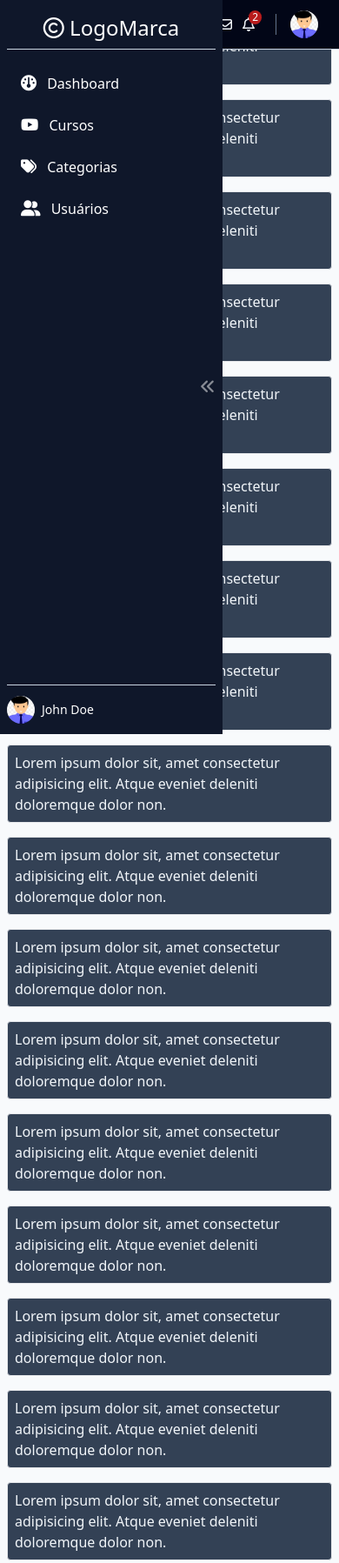
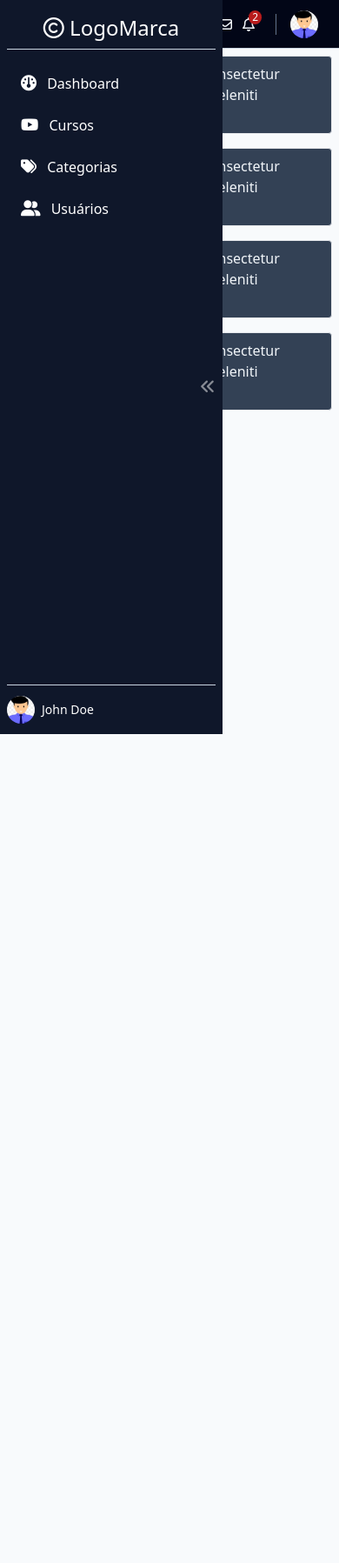
Before and after one commit to risaltte/dashboard-tailwindCSS, a website built with Vite: page index.html in a window 390 px wide. Shown: the top 1797 px of the page at 87% size. After the commit the page ends 844 px from the top, so only its background shows below. Built offline with nearby package versions, Linux system fonts and the light colour scheme.

Commit message:
Responsiveness adjustments

```diff
--- a/index.html
+++ b/index.html
@@ -16,13 +16,13 @@
 </head>
 
 <body
-	class="bg-gray-900 md:flex"
+	class="bg-slate-50 md:flex"
 	x-data="sidebar"
 >
 	<!-- Sidebar -->
 	<aside
 		x-show="openSidebar"
-		class="flex flex-col bg-slate-900 text-white w-64 h-screen absolute left-0 top-0 bottom-0 z-10 md:fixed"
+		class="flex flex-col bg-slate-900 text-white w-64 h-screen absolute left-0 top-0 bottom-0 z-10"
 	>
 		<div class="text-2xl border-b border-slate-300 m-2 py-2 text-center">
 			<i class="fa-regular fa-copyright"></i> LogoMarca
@@ -67,7 +67,7 @@
 			<i class="fa-solid fa-angles-left"></i>
 		</button>
 
-		<div class="py-1 mx-2 border-t border-slate-300">
+		<div class="py-1 mx-2 border-t border-slate-300 hover:cursor-pointer hover:brightness-75">
 			<div class="flex py-2 items-center gap-2">
 				<img
 					class="w-8 h-8 rounded-full"
@@ -80,10 +80,12 @@
 	</aside>
 
 	<main
-		class="md:flex md:flex-1 md:h-full"
+		class="flex flex-col md:flex md:flex-1 md:h-full"
 		x-bind:class="{'md:ml-64': openSidebar}"
 	>
-		<header class="fixed top-0 right-0 flex w-full justify-between items-center p-2 border-b border-slate-300 bg-slate-950 text-slate-100">
+		<header
+			class="fixed top-0 right-0 flex justify-between items-center w-full h-14 p-2 border-b border-slate-300 bg-slate-950 text-slate-100"
+		>
 			<button
 				@click="toggleSidebar"
 				class="mx-4"
@@ -93,17 +95,24 @@
 
 			<div class="flex justify-between items-center">
 				<div class="flex gap-3 border-r border-slate-500 pr-6">
-					<div class="relative">
+					<a
+						href="#"
+						class="relative hover:brightness-75"
+					>
+
 						<i class="fa-regular fa-envelope"></i>
-					</div>
+					</a>
 
-					<div class="relative">
+					<a
+						href="#"
+						class="relative hover:brightness-75"
+					>
 						<i class="fa-regular fa-bell"></i>
 						<span class="absolute -top-1 -right-2 bg-red-700 text-white text-xs rounded-full px-1">2</span>
-					</div>
+					</a>
 				</div>
 
-				<div class="flex py-1 items-center gap-2 mx-4">
+				<div class="flex py-1 items-center gap-2 mx-4 hover:cursor-pointer">
 					<img
 						class="w-8 h-8 rounded-full"
 						src="./images/user-avatar.jpg"
@@ -114,58 +123,7 @@
 		</header>
 
 		<!-- Content -->
-		<div class="p-2 bg-slate-50 md:h-full w-full">
-			<div class="p-2 border rounded mb-4 bg-slate-700 text-slate-100">
-				Lorem ipsum dolor sit, amet consectetur adipisicing elit. Atque eveniet deleniti doloremque dolor non.
-			</div>
-			<div class="p-2 border rounded mb-4 bg-slate-700 text-slate-100">
-				Lorem ipsum dolor sit, amet consectetur adipisicing elit. Atque eveniet deleniti doloremque dolor non.
-			</div>
-			<div class="p-2 border rounded mb-4 bg-slate-700 text-slate-100">
-				Lorem ipsum dolor sit, amet consectetur adipisicing elit. Atque eveniet deleniti doloremque dolor non.
-			</div>
-			<div class="p-2 border rounded mb-4 bg-slate-700 text-slate-100">
-				Lorem ipsum dolor sit, amet consectetur adipisicing elit. Atque eveniet deleniti doloremque dolor non.
-			</div>
-			<div class="p-2 border rounded mb-4 bg-slate-700 text-slate-100">
-				Lorem ipsum dolor sit, amet consectetur adipisicing elit. Atque eveniet deleniti doloremque dolor non.
-			</div>
-			<div class="p-2 border rounded mb-4 bg-slate-700 text-slate-100">
-				Lorem ipsum dolor sit, amet consectetur adipisicing elit. Atque eveniet deleniti doloremque dolor non.
-			</div>
-			<div class="p-2 border rounded mb-4 bg-slate-700 text-slate-100">
-				Lorem ipsum dolor sit, amet consectetur adipisicing elit. Atque eveniet deleniti doloremque dolor non.
-			</div>
-			<div class="p-2 border rounded mb-4 bg-slate-700 text-slate-100">
-				Lorem ipsum dolor sit, amet consectetur adipisicing elit. Atque eveniet deleniti doloremque dolor non.
-			</div>
-			<div class="p-2 border rounded mb-4 bg-slate-700 text-slate-100">
-				Lorem ipsum dolor sit, amet consectetur adipisicing elit. Atque eveniet deleniti doloremque dolor non.
-			</div>
-			<div class="p-2 border rounded mb-4 bg-slate-700 text-slate-100">
-				Lorem ipsum dolor sit, amet consectetur adipisicing elit. Atque eveniet deleniti doloremque dolor non.
-			</div>
-			<div class="p-2 border rounded mb-4 bg-slate-700 text-slate-100">
-				Lorem ipsum dolor sit, amet consectetur adipisicing elit. Atque eveniet deleniti doloremque dolor non.
-			</div>
-			<div class="p-2 border rounded mb-4 bg-slate-700 text-slate-100">
-				Lorem ipsum dolor sit, amet consectetur adipisicing elit. Atque eveniet deleniti doloremque dolor non.
-			</div>
-			<div class="p-2 border rounded mb-4 bg-slate-700 text-slate-100">
-				Lorem ipsum dolor sit, amet consectetur adipisicing elit. Atque eveniet deleniti doloremque dolor non.
-			</div>
-			<div class="p-2 border rounded mb-4 bg-slate-700 text-slate-100">
-				Lorem ipsum dolor sit, amet consectetur adipisicing elit. Atque eveniet deleniti doloremque dolor non.
-			</div>
-			<div class="p-2 border rounded mb-4 bg-slate-700 text-slate-100">
-				Lorem ipsum dolor sit, amet consectetur adipisicing elit. Atque eveniet deleniti doloremque dolor non.
-			</div>
-			<div class="p-2 border rounded mb-4 bg-slate-700 text-slate-100">
-				Lorem ipsum dolor sit, amet consectetur adipisicing elit. Atque eveniet deleniti doloremque dolor non.
-			</div>
-			<div class="p-2 border rounded mb-4 bg-slate-700 text-slate-100">
-				Lorem ipsum dolor sit, amet consectetur adipisicing elit. Atque eveniet deleniti doloremque dolor non.
-			</div>
+		<div class="w-full p-2 mt-14 bg-slate-50 md:p-4">
 			<div class="p-2 border rounded mb-4 bg-slate-700 text-slate-100">
 				Lorem ipsum dolor sit, amet consectetur adipisicing elit. Atque eveniet deleniti doloremque dolor non.
 			</div>
```
